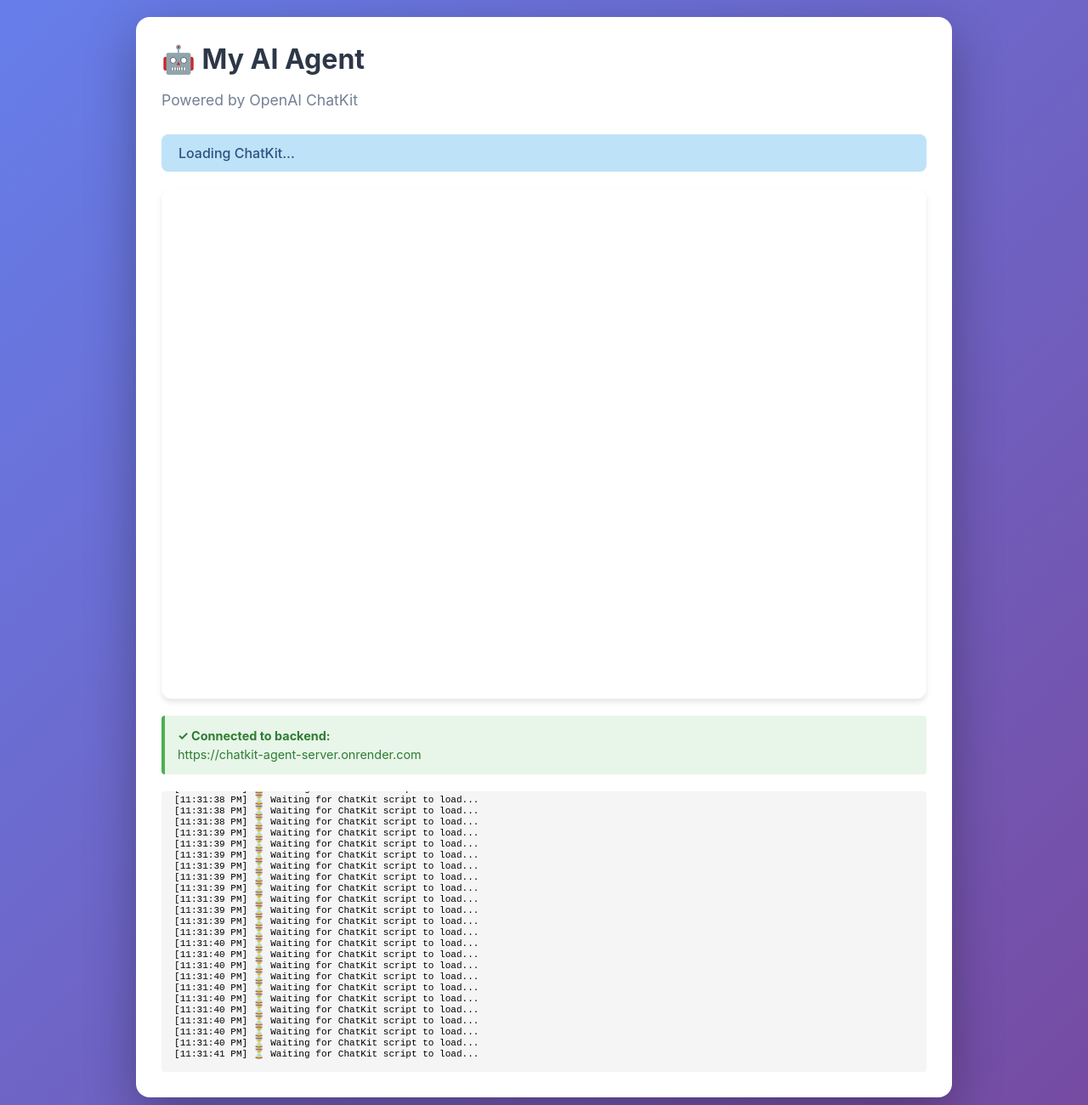
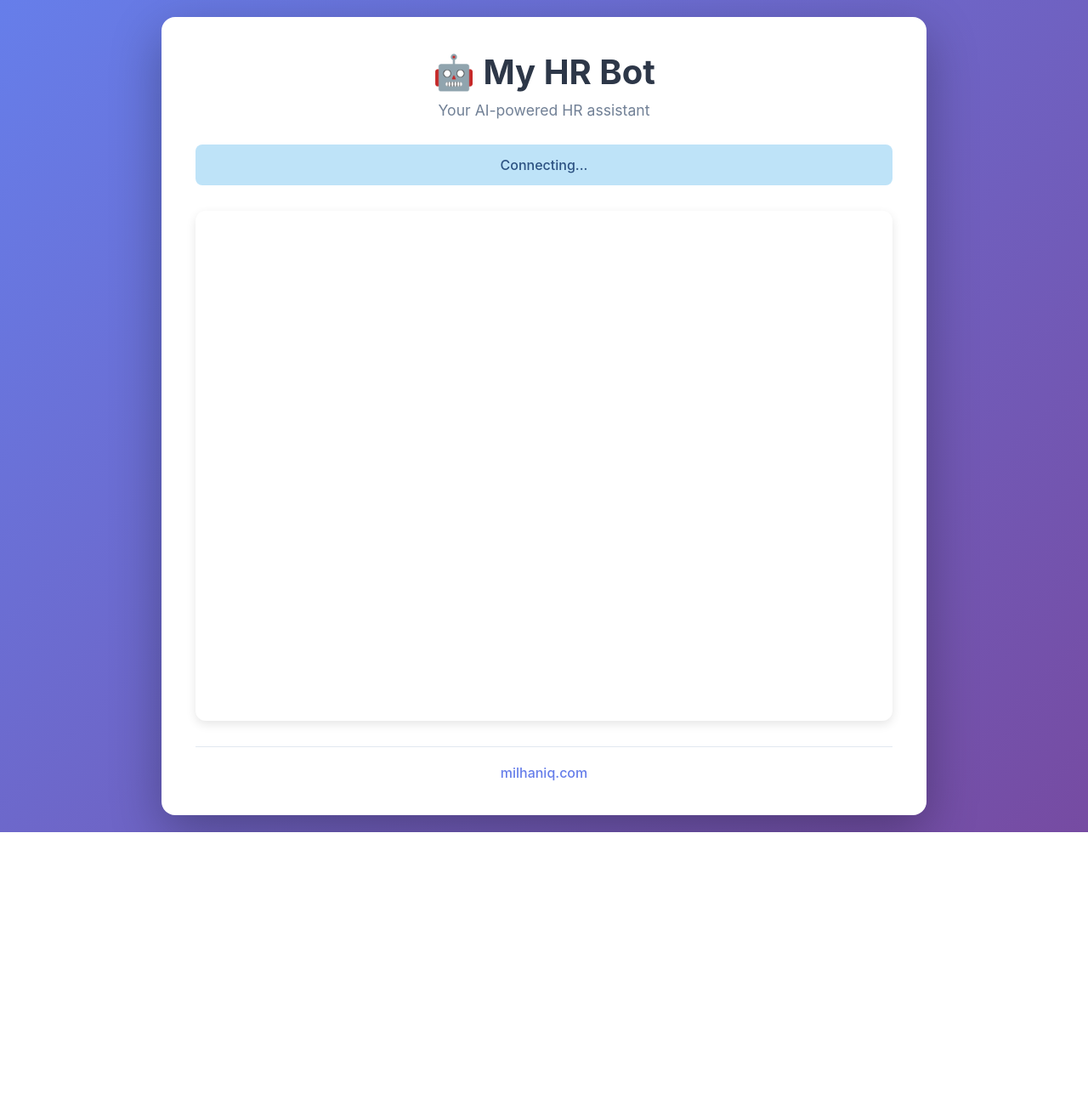
Before and after one commit to milhaniq/chatkit-chat, a plain HTML site: page index.html in a window 1280 px wide. Shown: the top 1300 px of the page at 85% size. After the commit the page ends 979 px from the top, so only its background shows below. Drawn offline with Linux system fonts and the light colour scheme.

Commit message:
Update index.html

```diff
--- a/index.html
+++ b/index.html
@@ -3,47 +3,60 @@
 <head>
     <meta charset="UTF-8">
     <meta name="viewport" content="width=device-width, initial-scale=1.0">
-    <title>My ChatKit Agent</title>
+    <title>My HR Bot</title>
+    <script src="https://cdn.platform.openai.com/deployments/chatkit/chatkit.js" async></script>
     <style>
+        * {
+            margin: 0;
+            padding: 0;
+            box-sizing: border-box;
+        }
+
         body {
-            font-family: -apple-system, BlinkMacSystemFont, 'Segoe UI', Roboto, sans-serif;
-            margin: 0;
-            padding: 20px;
+            font-family: -apple-system, BlinkMacSystemFont, 'Segoe UI', Roboto, 'Helvetica Neue', Arial, sans-serif;
             background: linear-gradient(135deg, #667eea 0%, #764ba2 100%);
             min-height: 100vh;
             display: flex;
             flex-direction: column;
             align-items: center;
             justify-content: center;
+            padding: 20px;
         }
 
         .container {
             background: white;
             border-radius: 16px;
             box-shadow: 0 20px 60px rgba(0,0,0,0.3);
-            padding: 30px;
+            padding: 40px;
             max-width: 900px;
             width: 100%;
+            display: flex;
+            flex-direction: column;
+            gap: 30px;
+        }
+
+        header {
+            text-align: center;
         }
 
         h1 {
-            margin: 0 0 10px 0;
             color: #2d3748;
-            font-size: 2em;
+            font-size: 2.5em;
+            font-weight: 700;
+            margin-bottom: 10px;
         }
 
         .subtitle {
             color: #718096;
-            margin-bottom: 30px;
             font-size: 1.1em;
         }
 
         #status {
-            padding: 12px 20px;
+            padding: 14px 20px;
             border-radius: 8px;
-            margin-bottom: 20px;
             font-weight: 500;
-            display: block;
+            text-align: center;
+            transition: all 0.3s ease;
         }
 
         #status.loading {
@@ -61,133 +74,90 @@
             color: #22543d;
         }
 
+        #status.hidden {
+            display: none;
+        }
+
+        .chat-wrapper {
+            position: relative;
+            width: 100%;
+        }
+
         openai-chatkit {
+            display: block;
             height: 600px;
             width: 100%;
             border-radius: 12px;
             overflow: hidden;
-            box-shadow: 0 4px 6px rgba(0,0,0,0.1);
-            display: block;
+            box-shadow: 0 4px 12px rgba(0,0,0,0.1);
         }
 
-        .config-note {
-            margin-top: 20px;
-            padding: 15px;
-            background: #e8f5e9;
-            border-left: 4px solid #4caf50;
-            border-radius: 4px;
-            font-size: 0.9em;
-            color: #2e7d32;
+        footer {
+            text-align: center;
+            padding-top: 20px;
+            border-top: 1px solid #e2e8f0;
         }
 
-        .config-note strong {
-            display: block;
-            margin-bottom: 5px;
+        footer a {
+            color: #667eea;
+            text-decoration: none;
+            font-weight: 500;
+            transition: color 0.3s ease;
         }
 
-        .debug-info {
-            margin-top: 20px;
-            padding: 15px;
-            background: #f5f5f5;
-            border-radius: 4px;
-            font-size: 0.85em;
-            font-family: monospace;
-            max-height: 300px;
-            overflow-y: auto;
+        footer a:hover {
+            color: #764ba2;
+            text-decoration: underline;
+        }
+
+        @media (max-width: 768px) {
+            .container {
+                padding: 20px;
+            }
+
+            h1 {
+                font-size: 2em;
+            }
+
+            openai-chatkit {
+                height: 500px;
+            }
         }
     </style>
 </head>
 <body>
     <div class="container">
-        <h1>🤖 My AI Agent</h1>
-        <p class="subtitle">Powered by OpenAI ChatKit</p>
+        <header>
+            <h1>🤖 My HR Bot</h1>
+            <p class="subtitle">Your AI-powered HR assistant</p>
+        </header>
 
-        <div id="status" class="loading">Loading ChatKit...</div>
+        <div id="status" class="loading">Connecting...</div>
 
+        <div class="chat-wrapper">
             <openai-chatkit id="my-chat"></openai-chatkit>
-
-        <div class="config-note">
-            <strong>✓ Connected to backend:</strong>
-            https://chatkit-agent-server.onrender.com
         </div>
 
-        <div class="debug-info" id="debug-info">
-            <strong>Debug Log:</strong><br>
-            Initializing...
-        </div>
+        <footer>
+            <a href="https://milhaniq.com" target="_blank" rel="noopener noreferrer">milhaniq.com</a>
+        </footer>
     </div>
 
-    <script src="https://cdn.platform.openai.com/deployments/chatkit/chatkit.js"></script>
     <script>
-        // Capture ALL console errors
-        const originalConsoleError = console.error;
-        console.error = function(...args) {
-            addDebugLog(`🔴 Console Error: ${args.join(' ')}`);
-            originalConsoleError.apply(console, args);
-        };
-
-        const originalConsoleWarn = console.warn;
-        console.warn = function(...args) {
-            addDebugLog(`⚠️ Console Warning: ${args.join(' ')}`);
-            originalConsoleWarn.apply(console, args);
-        };
-
-        // Your Render backend URL
         const BACKEND_URL = 'https://chatkit-agent-server.onrender.com';
-
         const statusDiv = document.getElementById('status');
-        const debugDiv = document.getElementById('debug-info');
-
-        function addDebugLog(message) {
-            const timestamp = new Date().toLocaleTimeString();
-            debugDiv.innerHTML += `<br>[${timestamp}] ${message}`;
-            debugDiv.scrollTop = debugDiv.scrollHeight;
-            console.log(`[ChatKit Debug] ${message}`);
-        }
-
-        // Monitor ChatKit element
-        function monitorChatKit() {
-            const chatkit = document.getElementById('my-chat');
-            if (chatkit) {
-                addDebugLog(`ChatKit element exists. Display: ${window.getComputedStyle(chatkit).display}, Visibility: ${window.getComputedStyle(chatkit).visibility}`);
-
-                // Check if it has content
-                if (chatkit.shadowRoot) {
-                    addDebugLog(`ChatKit has shadowRoot with ${chatkit.shadowRoot.children.length} children`);
-                } else {
-                    addDebugLog(`ChatKit has no shadowRoot yet`);
-                }
-            }
-        }
-
-        // Wait for ChatKit to load
-        function initializeChatKit() {
         const chatkit = document.getElementById('my-chat');
 
-            if (!chatkit) {
-                addDebugLog('❌ ChatKit element not found');
+        function initializeChatKit() {
+            if (!chatkit || typeof chatkit.setOptions !== 'function') {
                 setTimeout(initializeChatKit, 100);
                 return;
             }
 
-            if (typeof chatkit.setOptions !== 'function') {
-                addDebugLog('⏳ Waiting for ChatKit script to load...');
-                setTimeout(initializeChatKit, 100);
-                return;
-            }
-
-            addDebugLog('✓ ChatKit script loaded');
-
-            // Monitor ChatKit periodically
-            setInterval(monitorChatKit, 2000);
-
-            // Configure ChatKit
-            try {
             chatkit.setOptions({
                 api: {
                     async getClientSecret(currentClientSecret) {
                         try {
-                                addDebugLog('Requesting session from backend...');
                             statusDiv.textContent = 'Creating chat session...';
                             statusDiv.className = 'loading';
 
@@ -198,74 +168,35 @@
                                 }
                             });
 
-                                addDebugLog(`Backend response status: ${response.status}`);
-
                             if (!response.ok) {
-                                    throw new Error(`Backend error: ${response.status}`);
+                                throw new Error(`Connection error: ${response.status}`);
                             }
 
                             const data = await response.json();
-                                addDebugLog('Received response from backend');
 
                             if (data.error) {
                                 throw new Error(data.error);
                             }
 
-                                if (!data.client_secret) {
-                                    throw new Error('No client_secret in response');
-                                }
-
-                                addDebugLog('✓ Got client_secret successfully');
-                                addDebugLog(`Client secret starts with: ${data.client_secret.substring(0, 20)}...`);
-
-                                statusDiv.textContent = '✓ Session created! Waiting for chat to load...';
+                            statusDiv.textContent = '✓ Connected!';
                             statusDiv.className = 'success';
 
-                                // Monitor what happens after returning the secret
                             setTimeout(() => {
-                                    addDebugLog('5 seconds after returning client_secret...');
-                                    monitorChatKit();
-                                }, 5000);
+                                statusDiv.className = 'success hidden';
+                            }, 2000);
 
                             return data.client_secret;
                         } catch (error) {
-                                addDebugLog(`❌ Error: ${error.message}`);
-                                console.error('Error getting client secret:', error);
-                                statusDiv.textContent = `❌ Error: ${error.message}`;
+                            console.error('Error:', error);
+                            statusDiv.textContent = `❌ ${error.message}`;
                             statusDiv.className = 'error';
                             throw error;
                         }
                     }
                 }
             });
-
-                addDebugLog('✓ ChatKit configured successfully');
-
-                // Listen for custom events
-                chatkit.addEventListener('error', (e) => {
-                    addDebugLog(`❌ ChatKit error event: ${JSON.stringify(e.detail)}`);
-                });
-
-                chatkit.addEventListener('ready', (e) => {
-                    addDebugLog(`✓ ChatKit ready event fired!`);
-                });
-
-            } catch (error) {
-                addDebugLog(`❌ Configuration error: ${error.message}`);
-                console.error('Configuration error:', error);
-            }
         }
 
-        // Listen for any errors
-        window.addEventListener('error', (event) => {
-            addDebugLog(`❌ Global error: ${event.message} at ${event.filename}:${event.lineno}`);
-        });
-
-        window.addEventListener('unhandledrejection', (event) => {
-            addDebugLog(`❌ Unhandled promise rejection: ${event.reason}`);
-        });
-
-        // Start initialization when page loads
         if (document.readyState === 'loading') {
             document.addEventListener('DOMContentLoaded', initializeChatKit);
         } else {
```
Lines whose indentation alone changed are shown as unchanged.
